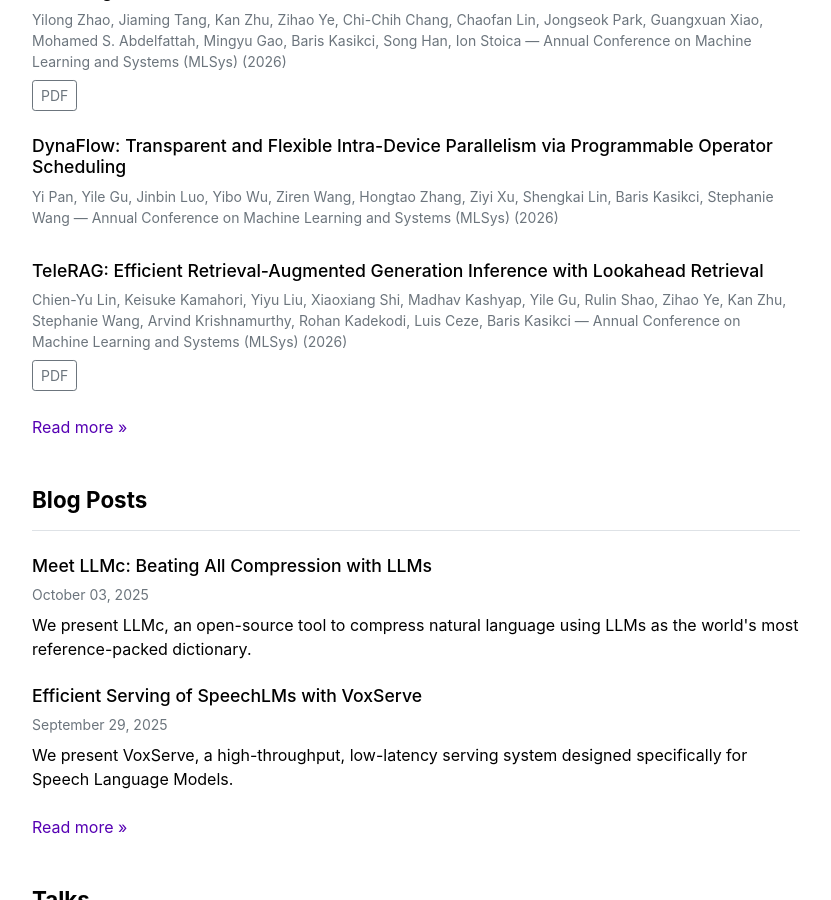
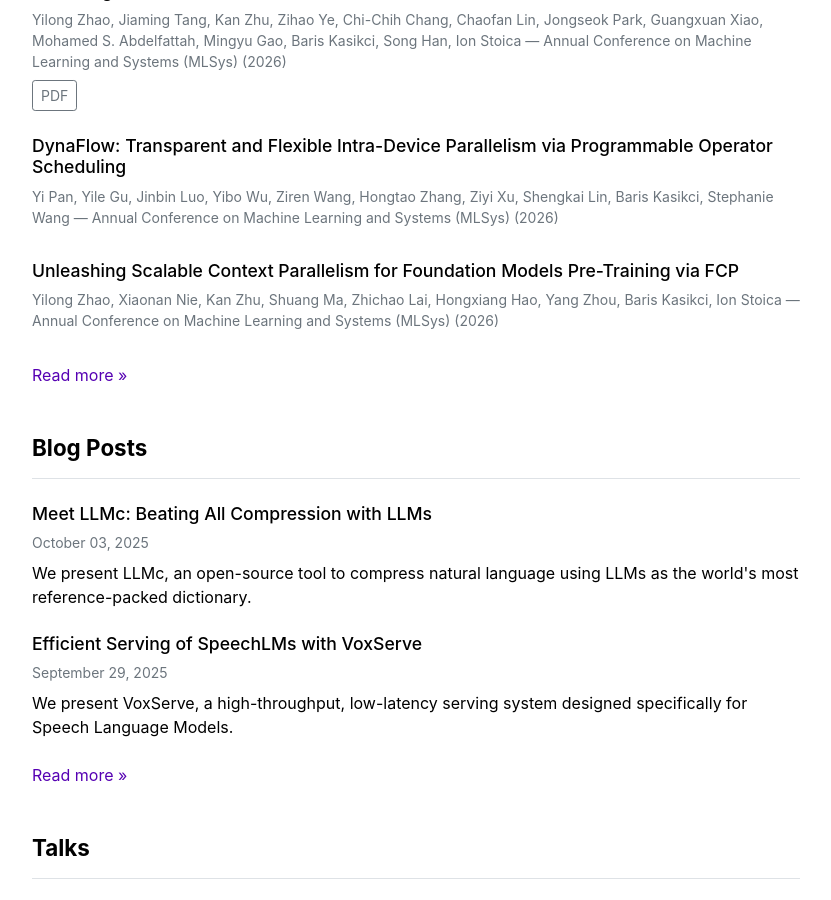
Before and after one commit to kamahori/uw-syfi.github.io, a Jekyll site: the page built from index.md, in a window 1280 px wide and 900 px high, scrolled down 934 px. Shown: the whole window, without its empty margins (224-1055 px from the left). Built offline with Jekyll 4.4.1, drawn with Linux system fonts in a browser that asks for light colours.

Commit message:
add paper (#20)

```diff
--- a/_data/publications.yml
+++ b/_data/publications.yml
@@ -13,6 +13,13 @@ index:
     venue: "Annual Conference on Machine Learning and Systems (MLSys)"
     year: 2026
     topics: ["Efficient AI"]
+
+  - id: "fcp"
+    title: "Unleashing Scalable Context Parallelism for Foundation Models Pre-Training via FCP"
+    authors: ["Yilong Zhao", "Xiaonan Nie", "Kan Zhu", "Shuang Ma", "Zhichao Lai", "Hongxiang Hao", "Yang Zhou", "Baris Kasikci", "Ion Stoica"]
+    venue: "Annual Conference on Machine Learning and Systems (MLSys)"
+    year: 2026
+    topics: ["Distributed Training"]
 
   - id: "telerag"
     title: "TeleRAG: Efficient Retrieval-Augmented Generation Inference with Lookahead Retrieval"
```
